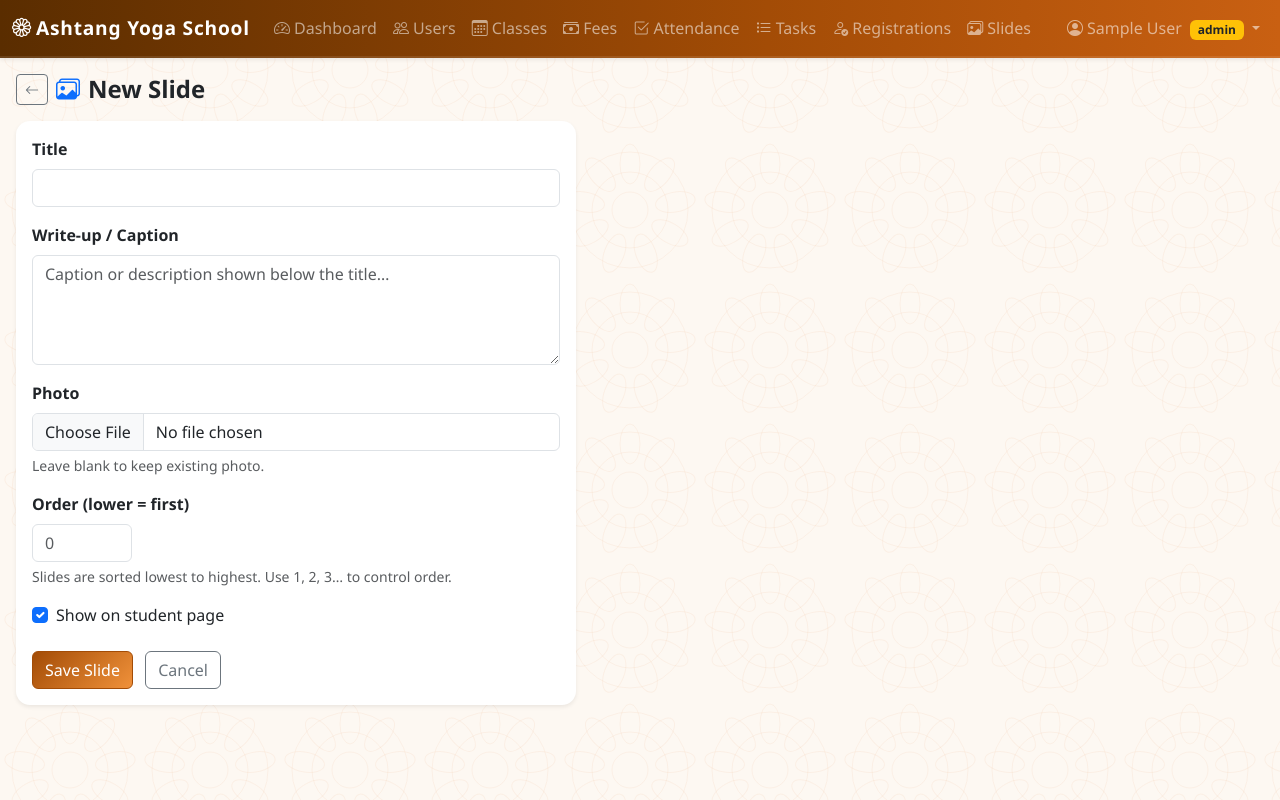
After one commit to jayant1345/ASTANG-YOGA, a Flask app: page /admin/carousel/new in a window 1280 px wide. The commit adds this page. Run offline with Flask 3, Linux system fonts and the light colour scheme; the visitor is signed in with stand-in values (Sample User, id 1); some libraries are stand-ins or nearby versions.

Commit message:
Add carousel slides feature: admin CRUD + student dashboard with profile card and carousel

```diff
--- a/app/admin/forms.py
+++ b/app/admin/forms.py
@@ -54,6 +54,17 @@ class FeeRecordForm(FlaskForm):
     submit = SubmitField('Record Payment')
 
 
+class CarouselSlideForm(FlaskForm):
+    title = StringField('Title', validators=[DataRequired(), Length(max=200)])
+    body = TextAreaField('Write-up / Caption', validators=[Optional()])
+    image = FileField('Photo', validators=[
+        Optional(), FileAllowed(['jpg', 'jpeg', 'png', 'gif'], 'Images only')
+    ])
+    slide_order = StringField('Order (lower = first)', validators=[Optional()])
+    is_active = BooleanField('Show on student page', default=True)
+    submit = SubmitField('Save Slide')
+
+
 class AttendanceOverrideForm(FlaskForm):
     student_id = SelectField('Student', coerce=int, validators=[DataRequired()])
     status = SelectField('Status', choices=[
--- a/app/admin/routes.py
+++ b/app/admin/routes.py
@@ -4,9 +4,9 @@ from flask_login import login_required, current_user
 from app import db
 from app.admin import bp
 from app.admin.forms import (UserForm, YogaClassForm, EnrollStudentForm,
-                              FeeRecordForm, AttendanceOverrideForm)
+                              FeeRecordForm, AttendanceOverrideForm, CarouselSlideForm)
 from app.models import (User, YogaClass, StudentClass, ClassSession,
-                        Attendance, FeeRecord, RegistrationRequest)
+                        Attendance, FeeRecord, RegistrationRequest, CarouselSlide)
 from app.decorators import admin_required
 from app.utils import (save_upload, export_csv_response,
                        generate_password_reset_token, generate_class_token, generate_qr_b64)
@@ -554,3 +554,65 @@ def class_qr(class_id):
     verify_url = url_for('attendance.verify', class_token=class_token, _external=True)
     qr_b64 = generate_qr_b64(verify_url)
     return render_template('admin/class_qr.html', yc=yc, qr_b64=qr_b64)
+
+
+# ── Carousel Slides ───────────────────────────────────────────────────────────
+
+@bp.route('/carousel')
+@login_required
+@admin_required
+def carousel():
+    slides = CarouselSlide.query.order_by(CarouselSlide.slide_order, CarouselSlide.id).all()
+    return render_template('admin/carousel.html', slides=slides)
+
+
+@bp.route('/carousel/new', methods=['GET', 'POST'])
+@login_required
+@admin_required
+def carousel_new():
+    form = CarouselSlideForm()
+    if form.validate_on_submit():
+        slide = CarouselSlide(
+            title=form.title.data.strip(),
+            body=form.body.data,
+            slide_order=int(form.slide_order.data or 0),
+            is_active=form.is_active.data,
+        )
+        if form.image.data and form.image.data.filename:
+            slide.image_path = save_upload(form.image.data, 'profiles')
+        db.session.add(slide)
+        db.session.commit()
+        flash('Slide added.', 'success')
+        return redirect(url_for('admin.carousel'))
+    return render_template('admin/carousel_form.html', form=form, title='New Slide', slide=None)
+
+
+@bp.route('/carousel/<int:slide_id>/edit', methods=['GET', 'POST'])
+@login_required
+@admin_required
+def carousel_edit(slide_id):
+    slide = CarouselSlide.query.get_or_404(slide_id)
+    form = CarouselSlideForm(obj=slide)
+    if form.validate_on_submit():
+        slide.title = form.title.data.strip()
+        slide.body = form.body.data
+        slide.slide_order = int(form.slide_order.data or 0)
+        slide.is_active = form.is_active.data
+        if form.image.data and form.image.data.filename:
+            slide.image_path = save_upload(form.image.data, 'profiles')
+        db.session.commit()
+        flash('Slide updated.', 'success')
+        return redirect(url_for('admin.carousel'))
+    form.slide_order.data = str(slide.slide_order)
+    return render_template('admin/carousel_form.html', form=form, title='Edit Slide', slide=slide)
+
+
+@bp.route('/carousel/<int:slide_id>/delete', methods=['POST'])
+@login_required
+@admin_required
+def carousel_delete(slide_id):
+    slide = CarouselSlide.query.get_or_404(slide_id)
+    db.session.delete(slide)
+    db.session.commit()
+    flash('Slide deleted.', 'success')
+    return redirect(url_for('admin.carousel'))
--- a/app/models.py
+++ b/app/models.py
@@ -236,6 +236,18 @@ class Task(db.Model):
     submissions = db.relationship('TaskSubmission', backref='task', lazy='dynamic')
 
 
+class CarouselSlide(db.Model):
+    __tablename__ = 'carousel_slide'
+
+    id = db.Column(db.Integer, primary_key=True)
+    title = db.Column(db.String(200), nullable=False)
+    body = db.Column(db.Text)
+    image_path = db.Column(db.String(255))
+    slide_order = db.Column(db.Integer, default=0)
+    is_active = db.Column(db.Boolean, default=True)
+    created_at = db.Column(db.DateTime, default=datetime.utcnow)
+
+
 class TaskSubmission(db.Model):
     __tablename__ = 'task_submission'
 
--- /dev/null
+++ b/app/templates/admin/carousel_form.html
@@ -0,0 +1,57 @@
+{% extends "base.html" %}
+{% block title %}{{ title }} — Ashtang Yoga School{% endblock %}
+
+{% block content %}
+<div class="d-flex align-items-center mb-3 gap-2">
+  <a href="{{ url_for('admin.carousel') }}" class="btn btn-sm btn-outline-secondary">
+    <i class="bi bi-arrow-left"></i>
+  </a>
+  <h4 class="fw-bold mb-0"><i class="bi bi-images me-2 text-primary"></i>{{ title }}</h4>
+</div>
+
+<div class="card shadow-sm border-0" style="max-width:560px">
+  <div class="card-body">
+    {% if slide and slide.image_path %}
+    <div class="mb-3">
+      <p class="text-muted small mb-1">Current photo:</p>
+      <img src="{{ url_for('static', filename=slide.image_path) }}"
+           class="rounded" style="max-height:200px; object-fit:cover; width:100%;">
+    </div>
+    {% endif %}
+
+    <form method="POST" enctype="multipart/form-data">
+      {{ form.hidden_tag() }}
+
+      <div class="mb-3">
+        {{ form.title.label(class='form-label fw-semibold') }}
+        {{ form.title(class='form-control') }}
+      </div>
+
+      <div class="mb-3">
+        {{ form.body.label(class='form-label fw-semibold') }}
+        {{ form.body(class='form-control', rows=4, placeholder='Caption or description shown below the title…') }}
+      </div>
+
+      <div class="mb-3">
+        {{ form.image.label(class='form-label fw-semibold') }}
+        {{ form.image(class='form-control') }}
+        <div class="form-text">Leave blank to keep existing photo.</div>
+      </div>
+
+      <div class="mb-3">
+        {{ form.slide_order.label(class='form-label fw-semibold') }}
+        {{ form.slide_order(class='form-control', style='width:100px', placeholder='0') }}
+        <div class="form-text">Slides are sorted lowest to highest. Use 1, 2, 3… to control order.</div>
+      </div>
+
+      <div class="mb-4 form-check">
+        {{ form.is_active(class='form-check-input') }}
+        {{ form.is_active.label(class='form-check-label') }}
+      </div>
+
+      {{ form.submit(class='btn btn-primary') }}
+      <a href="{{ url_for('admin.carousel') }}" class="btn btn-outline-secondary ms-2">Cancel</a>
+    </form>
+  </div>
+</div>
+{% endblock %}
--- a/app/templates/base.html
+++ b/app/templates/base.html
@@ -30,6 +30,7 @@
           <li class="nav-item"><a class="nav-link" href="{{ url_for('admin.attendance') }}"><i class="bi bi-check2-square"></i> Attendance</a></li>
           <li class="nav-item"><a class="nav-link" href="{{ url_for('instructor.tasks') }}"><i class="bi bi-list-task"></i> Tasks</a></li>
           <li class="nav-item"><a class="nav-link" href="{{ url_for('admin.registrations') }}"><i class="bi bi-person-check"></i> Registrations</a></li>
+          <li class="nav-item"><a class="nav-link" href="{{ url_for('admin.carousel') }}"><i class="bi bi-images"></i> Slides</a></li>
         {% elif current_user.role == 'instructor' %}
           <li class="nav-item"><a class="nav-link" href="{{ url_for('instructor.dashboard') }}"><i class="bi bi-speedometer2"></i> Dashboard</a></li>
           <li class="nav-item"><a class="nav-link" href="{{ url_for('instructor.tasks') }}"><i class="bi bi-list-task"></i> Tasks</a></li>
```
Also changed, not shown: app/student/routes.py (+11 -2 lines), app/templates/admin/carousel.html (added, +63 -0 lines), app/templates/student/dashboard.html (+82 -25 lines).
